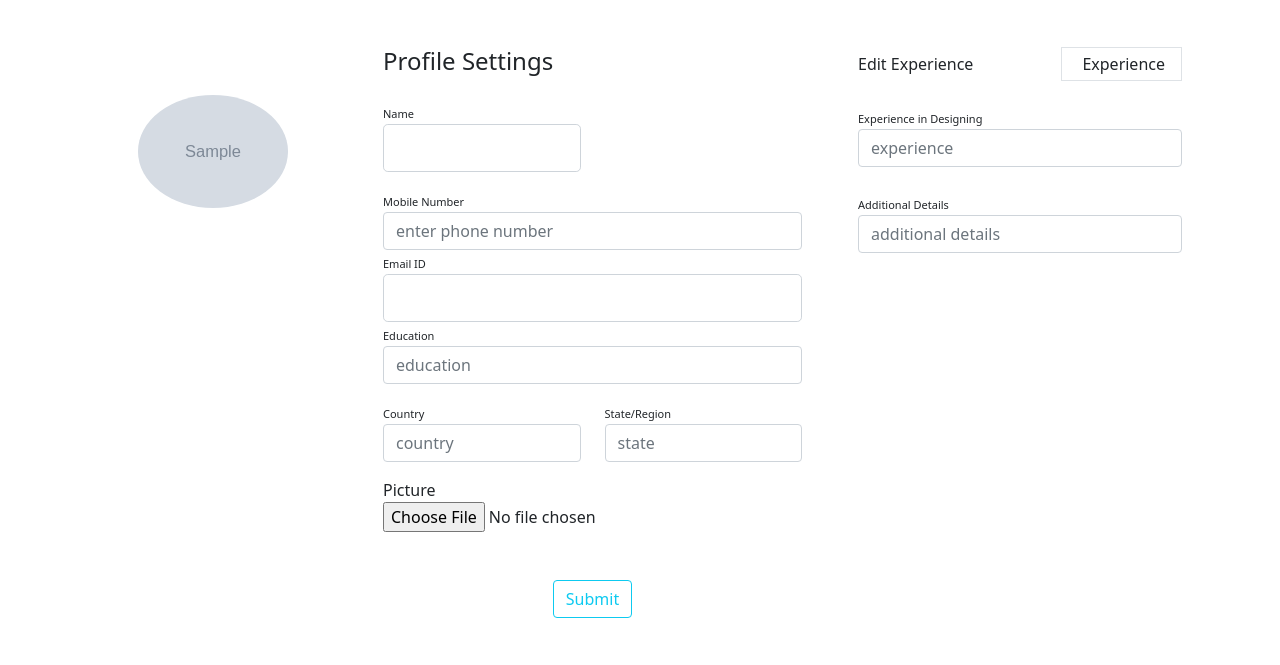
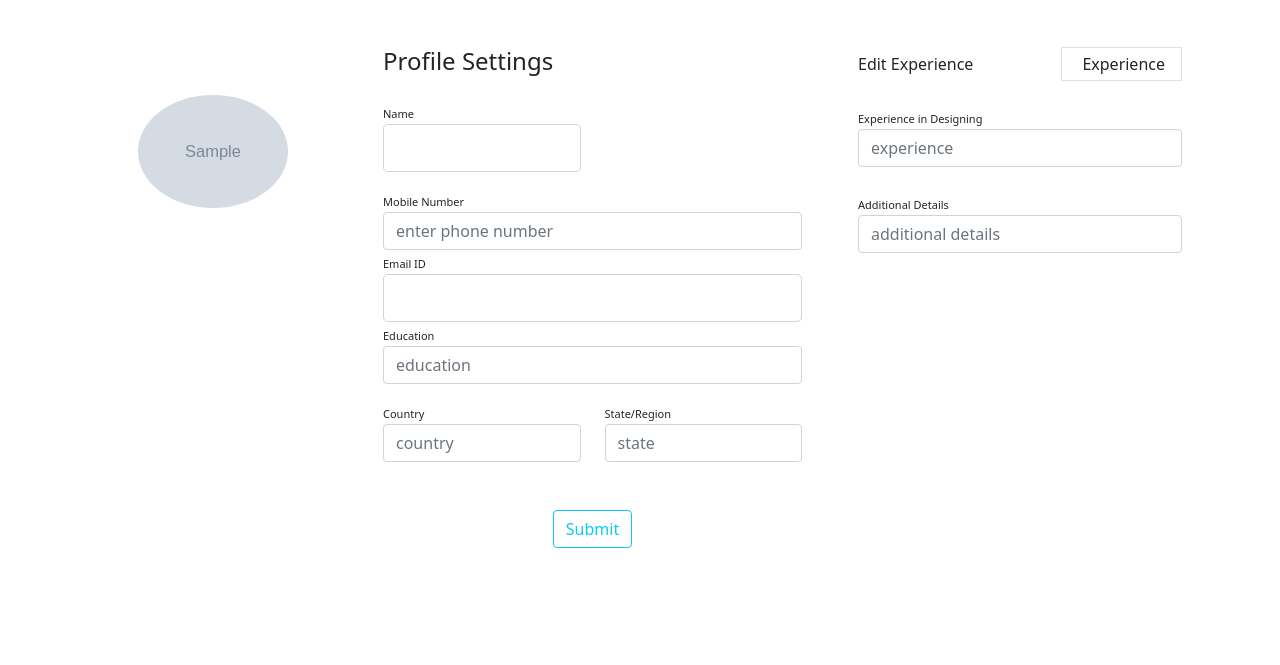
Before and after one commit to SurajRaika/FlaskBlog, a Python web app: template templates/account.html in a window 1280 px wide. Shown: the part 63-728 px from the top of the page. Run offline with Jinja, Linux system fonts and the light colour scheme; the template is opened without the code that fills it: most values are stand-ins (such as "Sample title", 1, 10 or a date in 2020); grey boxes marked "Sample" are stand-in pictures; form fields are guessed from the names that the template uses.

Commit message:
blogFlask3.9
this is perfect account page only some more information can be added but they are not required so I will do them on another day

```diff
--- a/form.py
+++ b/form.py
@@ -21,5 +21,5 @@ class AccountForm(FlaskForm):
     mobile_number=IntegerField("Mobile Number")
     email=EmailField('Email Address',validators=[DataRequired(),Length(min=4) ,Email()])
     picture=FileField('Update Profile Picture',validators=[FileAllowed(['jpg','png',"gif","JPEG","PPM","TIFF","BMP"])])
-
+    Picture_save = BooleanField('Save')
     submit = SubmitField('Update')
--- a/static/code.js
+++ b/static/code.js
@@ -1,4 +1,4 @@
-console.log("ramram");
+console.log("code.js");
 
 var mess=document.getElementById("notification")
 if (mess) {
--- a/static/account_page.css
+++ b/static/page.css
@@ -39,6 +39,6 @@
     border: solid 1px #BA68C8
 }
 
-/* .modal{
-    width:100%;
-} */
+.wrapper_container_Account{
+
+}
--- a/templates/account.html
+++ b/templates/account.html
@@ -1,7 +1,7 @@
 {% extends 'layout.html' %}
 {% block content %}
 {% block stylesheet %}
-<link rel="stylesheet" type="text/css" href="{{ url_for('static',filename='account_page.css')}}">
+<link rel="stylesheet" type="text/css" href="{{ url_for('static',filename='page.css')}}">
 {% endblock stylesheet %}
 
 <div class="container rounded bg-white  wrapper_container_Account">
@@ -11,8 +11,8 @@
         <div class="row">
             <div class="col-md-3 border-right">
                 <div class="d-flex flex-column align-items-center text-center p-3 py-5">
-                    <img class="rounded-circle mt-5" width="150px" src="{{ curr_profile_picture }}"
-                        data-bs-toggle="modal" data-bs-target="#EditPhotoModal">
+                    <img class="rounded-circle mt-5" width="150px" src="{{ curr_profile_picture }} "
+                    data-bs-toggle="modal" data-bs-target="#EditPhotoModal">
                     <span class="font-weight-bold">{{current_user.username}}</span>
                     <span class="text-black-50">{{current_user.email}}</span><span> </span>
                 </div>
@@ -44,6 +44,7 @@
                         <div class="col-md-12"><label class="labels">Email ID</label>
 
                             <!-- <input type="text" class="form-control" placeholder="enter email id" value="{{current_user.email}}"> -->
+
                             {% if form.email.error %}
 
                             {{form.email(class="form-control-lable form-control-lg is-invalid ")}}
@@ -63,19 +64,11 @@
                     </div>
                     <div class="row mt-3">
                         <div class="col-md-6"><label class="labels">Country</label><input type="text"
-                                class="form-control" placeholder="country" value=""></div>
-                        <div class="col-md-6"><label class="labels">State/Region</label><input type="text"
+                            class="form-control" placeholder="country" value=""></div>
+                            <div class="col-md-6"><label class="labels">State/Region</label><input type="text"
                                 class="form-control" value="" placeholder="state"></div>
                     </div>
-                    <div class="row mt-3">
-                        {{form.picture.label()}}
-                        {{form.picture(class='form-control-file')}}
-                        {% if form.picture.errors %}
-                        {% for error in form.picture.errors %}
-                        <span class="text-danger"> Invalid Type </span>
-                        {% endfor %}
-                        {% endif %}
-                    </div>
+
 
                     <div class="mt-5 text-center">
                         <div class="form-group">
@@ -92,14 +85,87 @@
                     <div class="col-md-12"><label class="labels">Experience in Designing</label><input type="text"
                             class="form-control" placeholder="experience" value=""></div> <br>
                     <div class="col-md-12"><label class="labels">Additional Details</label><input type="text"
-                            class="form-control" placeholder="additional details" value=""></div>
+                        class="form-control" placeholder="additional details" value=""></div>
                 </div>
             </div>
-            {% block account %}
-            {% endblock account %}
 
 
+            <div class="modal fade" id="EditPhotoModal" tabindex="-1" aria-labelledby="exampleModalLabel"
+                aria-hidden="true">
+                <div class="modal-dialog">
+                    <div class="modal-content">
+
+                        <div class="modal-header">
+                            <h5 class="modal-title" id="exampleModalLabel">Modal title</h5>
+                            <button type="button" class="btn-close" data-bs-dismiss="modal" aria-label="Close"></button>
+                        </div>
+
+                        <div class="modal-body">
+
+                            <img class="previewImage  mt-5" width="100%">
+
+                        </div>
+
+                        <div class="modal-footer">
+                            {{form.picture(class='ImageInput form-control-file')}}
+                            <span class="collapse inputPictureError text-danger"> Invalid Type </span>
+                            <!-- <button type="button" class=" saveImage btn btn-primary">Save changes</button> -->
+                            {{form.Picture_save.label(class=" BooleanLogo btn btn-primary")}}
+                            {{form.Picture_save(class="BooleanField collapse")}}
+                        </div>
+
+                    </div>
+                </div>
+            </div>
     </form>
+
 </div>
+</div>
+</div>
+</div>
+<script>
 
+    var saveButton = document.getElementsByClassName('BooleanField')[0];
+    var saveLogo = document.getElementsByClassName('BooleanLogo')[0];
+    var ImageInput = document.getElementsByClassName('ImageInput')[0];
+    var ImageError = document.getElementsByClassName('inputPictureError')[0];
+
+
+    saveButton.addEventListener('change', check_save_button);
+    function check_save_button() {
+        if (saveButton.checked == true) {
+            if (!ImageInput.files[0].type.includes("image")) {
+                saveButton.checked = false
+                console.log(typeof (ImageInput.value));
+                // ImageInput.value=""
+                console.log(ImageInput.value);
+                ImageError.classList.remove('collapse')
+            } else {
+                saveLogo.style = "background-color: #0d2efd;"
+                ImageError.classList.add('collapse')
+            }
+        }
+        else {
+            saveLogo.style = "background-color: #0d6efd;"
+        }
+        console.log("changed");
+    }
+    ImageInput.addEventListener('change', function () {
+        saveButton.checked = false
+        saveLogo.style = "background-color: #0d6efd;"
+
+        var ImageInput = document.getElementsByClassName('ImageInput')[0].files;
+
+        if (ImageInput.length > 0){
+            var fileReader = new FileReader();
+            fileReader.onload= function (event) {
+
+            document.getElementsByClassName('previewImage')[0].setAttribute("src",event.target.result);
+            }
+        }
+        fileReader.readAsDataURL(ImageInput[0]);
+
+
+    });
+</script>
 {% endblock content %}
```
Also changed, not shown: routes.py (+5 -9 lines), templates/profile_picture.html (deleted, +0 -30 lines), site.db.
